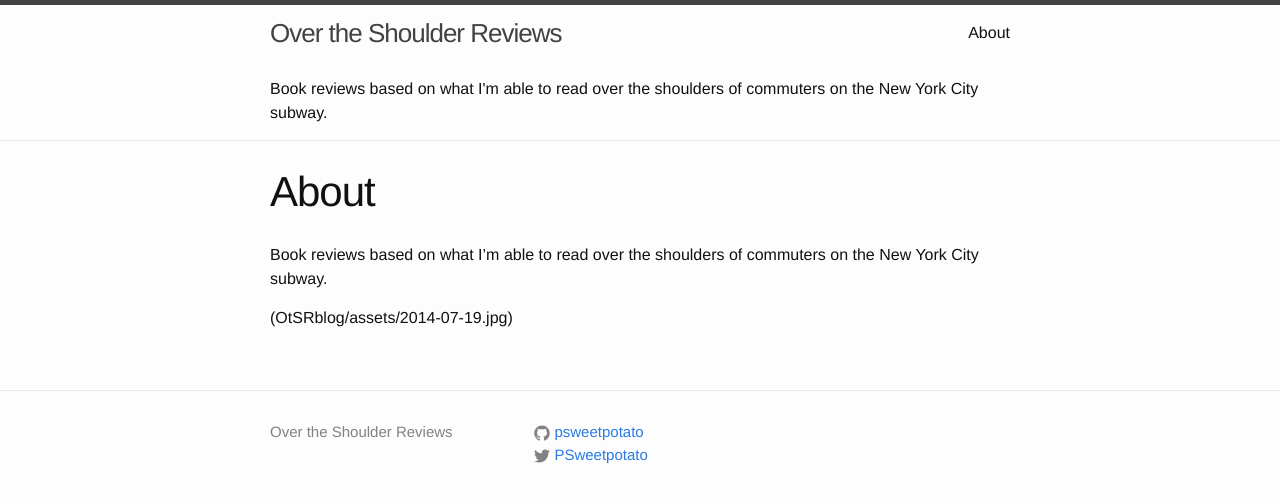
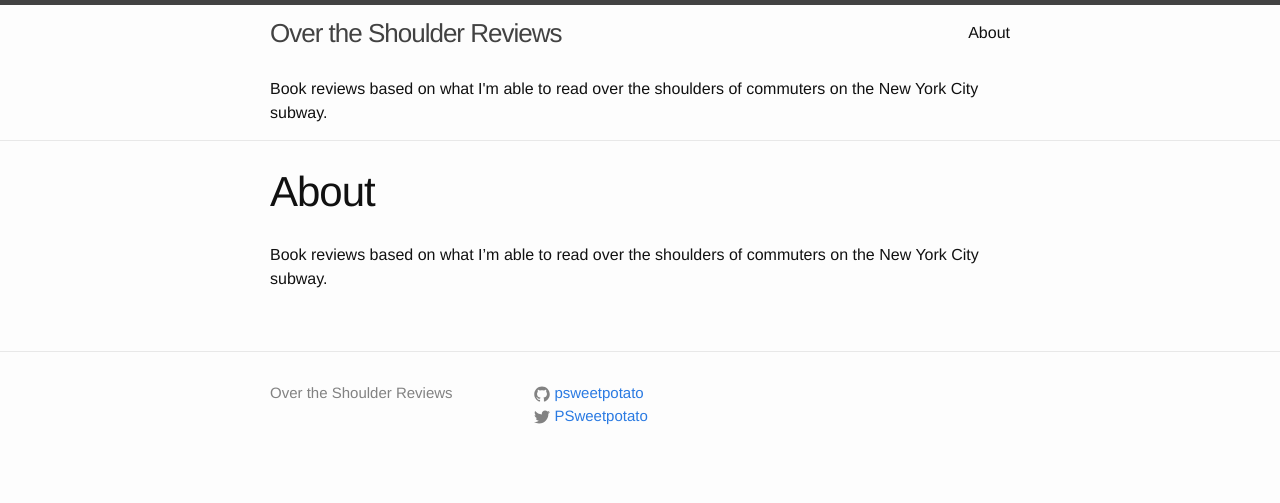
Before and after one commit to psweetpotato/OtSRblog, a Jekyll site: the page built from about.md, in a window 1280 px wide. Shown: the top 503 px of the page. Built offline with Jekyll 4.4.1, drawn with Linux system fonts in a browser that asks for light colours.

Commit message:
remove img route

```diff
--- a/about.md
+++ b/about.md
@@ -5,6 +5,3 @@ permalink: /about/
 ---
 
 Book reviews based on what I'm able to read over the shoulders of commuters on the New York City subway.
-
-
-(OtSRblog/assets/2014-07-19.jpg)
```
